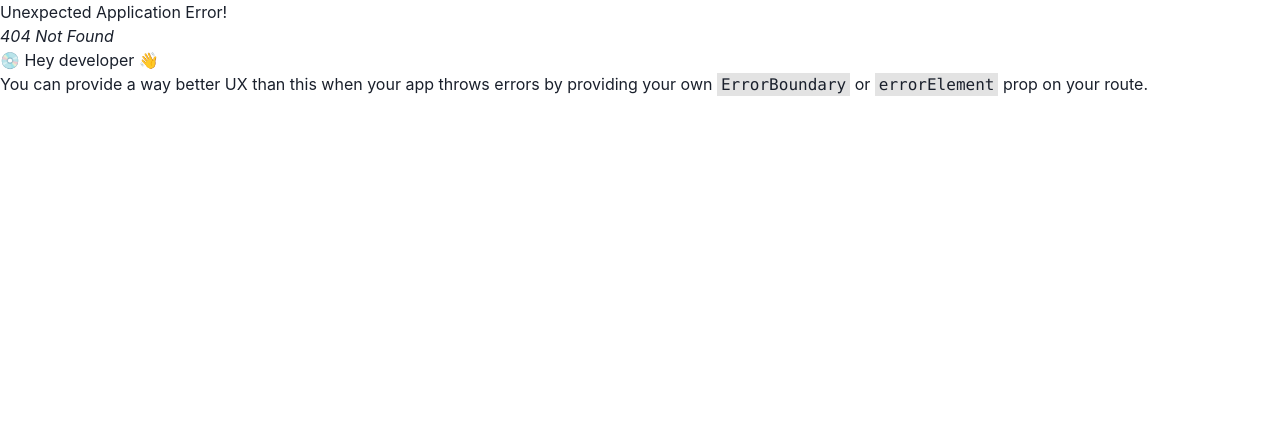
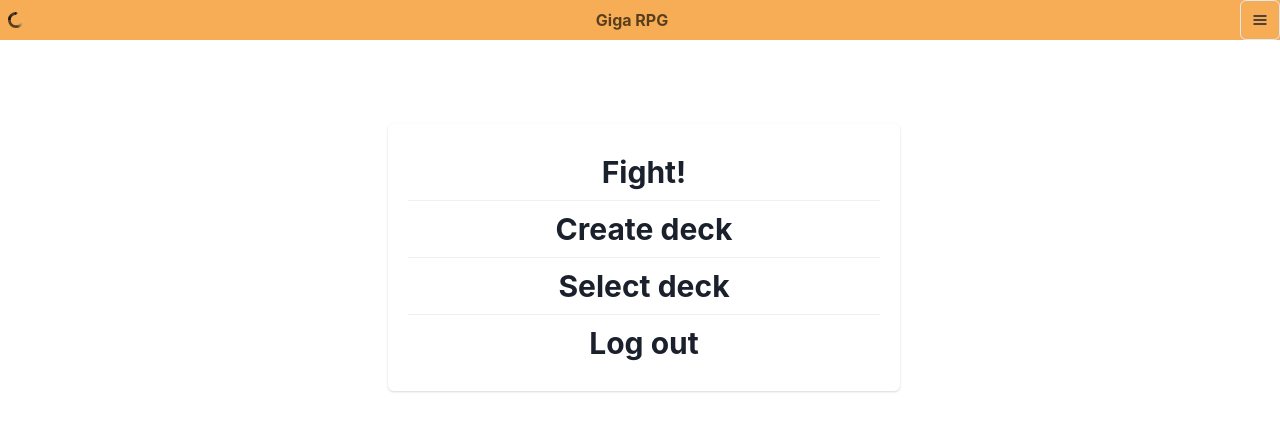
Before and after one commit to KEA-RPG/Thread-of-nine-lives, a React (Vite) app in the folder frontend/: page /main-navigation in a window 1280 px wide. Before the commit this address had no page. Shown: the top 430 px of the page. Built offline with nearby package versions, Linux system fonts and the light colour scheme.

Commit message:
Added main navigation component

```diff
--- /dev/null
+++ b/frontend/src/components/CenterNavigation.tsx
@@ -0,0 +1,29 @@
+import { Card, CardBody, Divider } from "@chakra-ui/react";
+import NavigationItem from "./NavigationItem";
+
+const CenterNavigation = () => {
+    const data = [
+        { link: "/combat", children: "Fight!" },
+        { link: "/deck/create", children: "Create deck" },
+        { link: "/deck", children: "Select deck" },
+        { link: "/signout", children: "Log out" }
+    ];
+
+
+    return (
+        <Card minW="40vw" mt="10vh">
+            <CardBody>
+                {data.map((item, index) => (
+                    <>
+                        <NavigationItem key={index} link={item.link}>
+                            {item.children}
+                        </NavigationItem>
+                        {index < data.length - 1 && <Divider />}
+                    </>
+                ))}
+            </CardBody>
+        </Card>
+    );
+}
+
+export default CenterNavigation;
--- /dev/null
+++ b/frontend/src/components/NavigationItem.tsx
@@ -0,0 +1,19 @@
+import { Box, Heading, Link } from "@chakra-ui/react";
+
+interface NavigationItemProps {
+    link: string;
+    children: React.ReactNode;
+}
+
+const NavigationItem = ({ link, children }: NavigationItemProps) => {
+    return (
+        <Link href={link}>
+            <Box p="10px">
+                <Heading size="lg" textAlign="center">{children}</Heading>
+
+            </Box>
+        </Link>
+    );
+};
+
+export default NavigationItem;
--- a/frontend/src/main.tsx
+++ b/frontend/src/main.tsx
@@ -5,6 +5,7 @@ import { createBrowserRouter, RouterProvider, } from "react-router-dom";
 import App from './App.tsx'
 import LoginBox from './login/LoginBox.tsx';
 import SignUpBox from './login/SignUpBox.tsx';
+import CenterNavigation from './components/CenterNavigation.tsx';
 const router = createBrowserRouter([
   {
     element: <App />,
@@ -12,6 +13,10 @@ const router = createBrowserRouter([
       {
         path: "/",
         element: <LoginBox />,
+      },
+      {
+        path: "/main-navigation",
+        element: <CenterNavigation />,
       },
       {
         path: "/signup",
```
